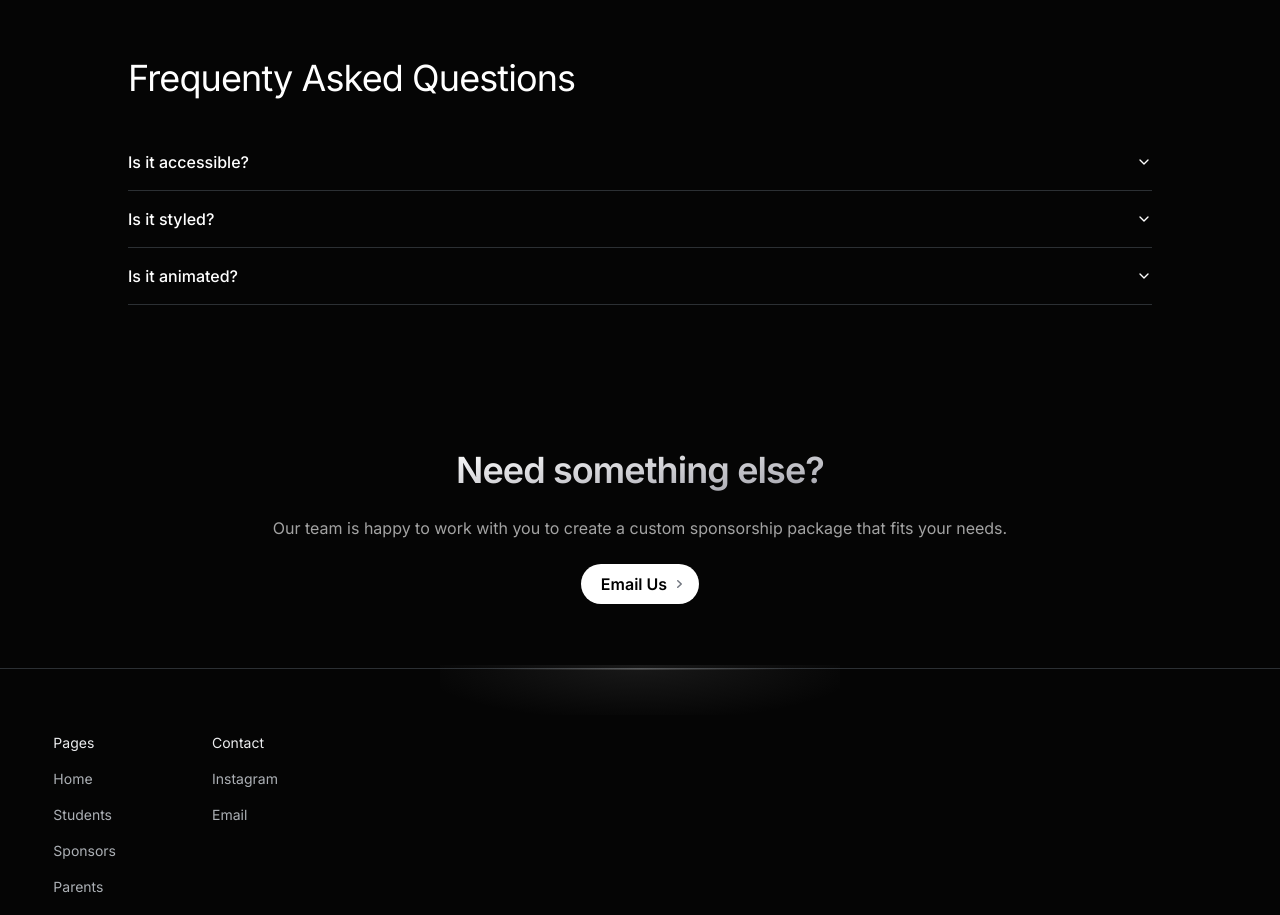
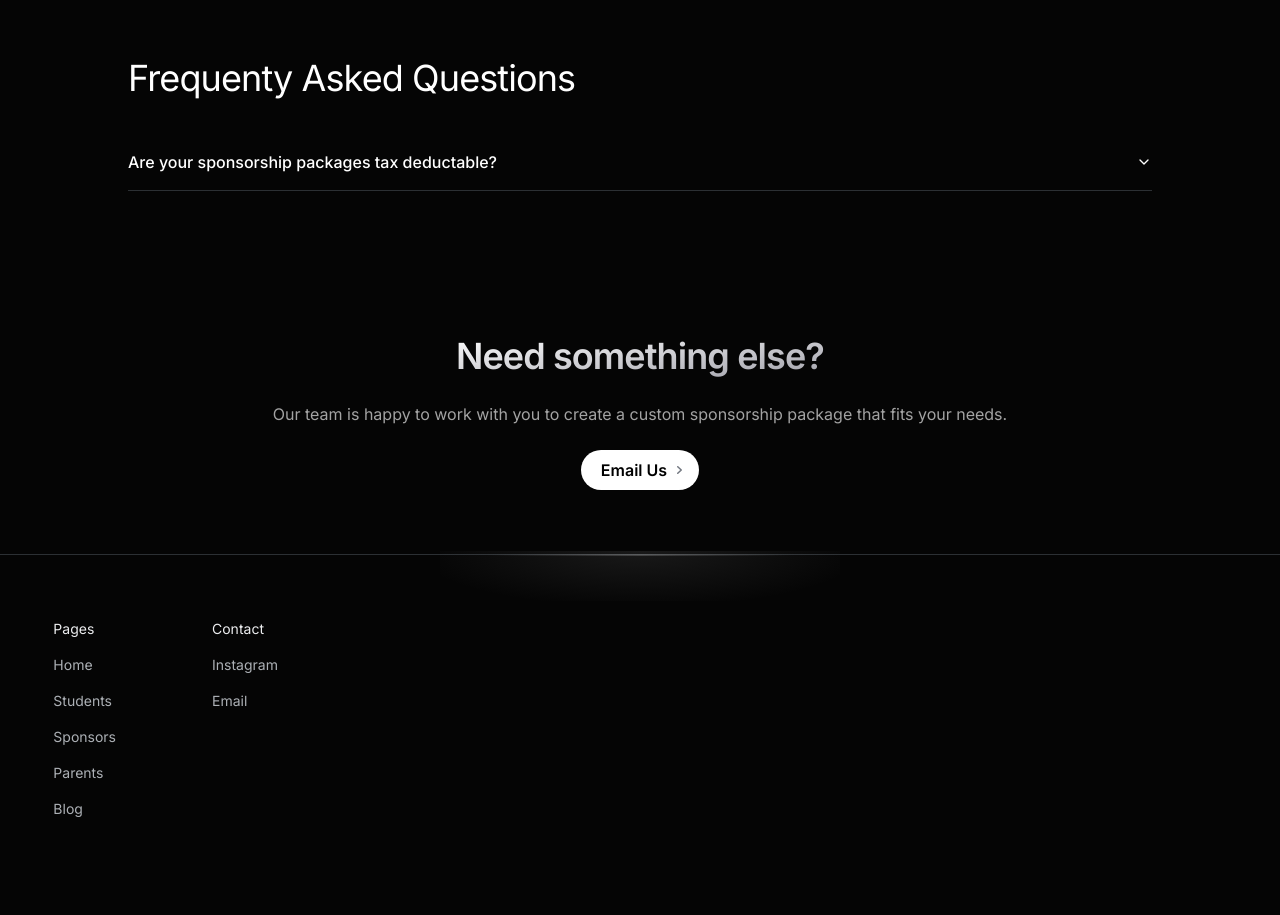
Before and after one commit to benceruleanlu/Team-Website, a Next.js app: page /sponsor in a window 1280 px wide. Shown: the part 1420-2335 px from the top of the page. After the commit the page ends 2279 px from the top, so only its background shows below. Built offline with nearby package versions, Linux system fonts and the light colour scheme.

Commit message:
Add non-profit status (#14)

```diff
--- a/app/page.tsx
+++ b/app/page.tsx
@@ -20,10 +20,7 @@ export default function Home() {
           className={"block lg:hidden"}
         />
         <div className="md:mx-auto md:w-11/12 lg:flex lg:h-screen lg:flex-row-reverse lg:items-center">
-          <Spline
-            scene="./logo.splinecode"
-            className={"hidden lg:block"}
-          />
+          <Spline scene="./logo.splinecode" className={"hidden lg:block"} />
           <div className="mx-auto mb-24 w-11/12 space-y-6 text-center md:mt-16 md:text-left">
             <p className="text-[3.25rem] font-semibold leading-tight tracking-tight subpixel-antialiased md:text-6xl">
               <span className="bg-gradient-to-br from-white to-zinc-400 bg-clip-text text-transparent">
--- a/app/sponsor/page.tsx
+++ b/app/sponsor/page.tsx
@@ -280,23 +280,12 @@ export default function Sponsor() {
         </p>
         <Accordion type="single" collapsible className="w-full">
           <AccordionItem value="item-1" className="border-[#d6ebfd30]">
-            <AccordionTrigger>Is it accessible?</AccordionTrigger>
+            <AccordionTrigger>
+              Are your sponsorship packages tax deductable?
+            </AccordionTrigger>
             <AccordionContent className="text-[#f1f7feb5]">
-              Yes. It adheres to the WAI-ARIA design pattern.
-            </AccordionContent>
-          </AccordionItem>
-          <AccordionItem value="item-2" className="border-[#d6ebfd30]">
-            <AccordionTrigger>Is it styled?</AccordionTrigger>
-            <AccordionContent className="text-[#f1f7feb5]">
-              Yes. It comes with default styles that matches the other
-              components&apos; aesthetic.
-            </AccordionContent>
-          </AccordionItem>
-          <AccordionItem value="item-3" className="border-[#d6ebfd30]">
-            <AccordionTrigger>Is it animated?</AccordionTrigger>
-            <AccordionContent className="text-[#f1f7feb5]">
-              Yes. It&apos;s animated by default, but you can disable it if you
-              prefer.
+              Yes! We can provide our charitable registration number on request,
+              and you will be able to file a tax deductible for the full amount!
             </AccordionContent>
           </AccordionItem>
         </Accordion>
```
Also changed, not shown: next.config.mjs (+6 -6 lines).
